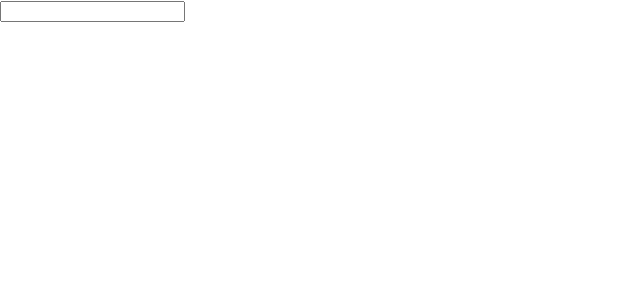
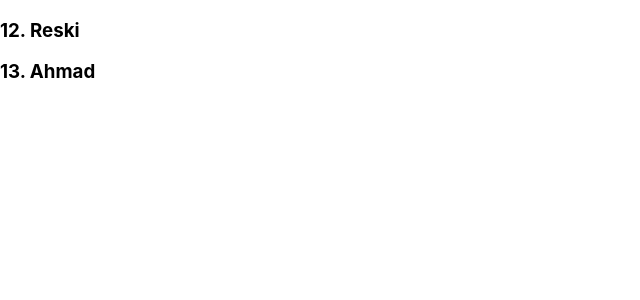
Before and after one commit to reski-id/ReactApp, a React (Create React App) app: page / in a window 1280 px wide. Shown: the top 300 px of the page, without its empty margins (0-640 px from the left). Built offline with nearby package versions, Linux system fonts and the light colour scheme.

Commit message:
get data jason from state

```diff
--- a/src/App.js
+++ b/src/App.js
@@ -1,26 +1,36 @@
 import React, {Component} from "react";
 
-import HelloWorld from "./HelloWorld";
 
 class App extends Component{
   constructor(){
     super();
     this.state = {
-      data : ""
+      siswa : [
+        {
+          id:12,
+          nama:"Reski",
+        },
+        {
+          id:13,
+          nama:"Ahmad",
+        }
+      ]
     }
   }
 
-  handleChange=(event)=>{
-this.setState({
-  data: event.target.value
-})
-  }
+
   render(){
     return(
       // <div className="warna">Hallo Semuanya</div>
       <div>
-        <input type ="text" onChange={this.handleChange}/>
-        <h3>{this.state.data}</h3>
+        {
+          this.state.siswa.map((index,key) =>
+            <div>
+              <h3>{index.id}. {index.nama}</h3>
+            </div>
+
+            )
+        }
       </div>
     )
   }
```
